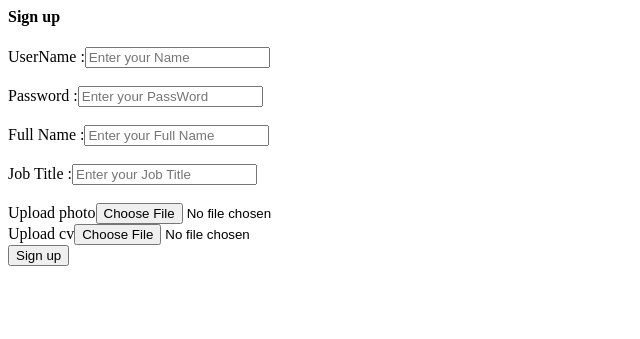
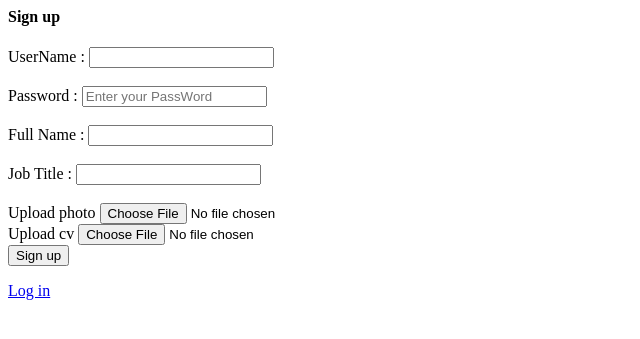
Before and after one commit to AbdelrhamanAmin/tinyhr, a PHP site: page /Views/public/signup.php in a window 1280 px wide. Shown: the top 339 px of the page, without its empty margins (0-640 px from the left). Run offline with PHP 8.4, Linux system fonts and the light colour scheme.

Commit message:
Solve Signup error

```diff
--- a/Views/public/login.php
+++ b/Views/public/login.php
@@ -4,7 +4,6 @@ if (isset($_POST['login']) && !empty($_POST['username']) && !empty($_POST['passw
     $auth= new MemberAuthentication();
 
     if ($auth->is_valid()){
-        // require_once('./Views/member/profile.php');
         header("Refresh:0");
         die();
     }
--- a/Views/public/signup.php
+++ b/Views/public/signup.php
@@ -2,17 +2,17 @@
 if(isset($_POST['signup']) ){
     $ur = new UserRegistration();
     // echo '<pre>' . var_export($ur, true) . '</pre>';
-    if (count($ur->get_errors_list())>0){
-        foreach($ur->get_errors_list() as $error){
+    $errors = $ur->get_errors_list();
+    if (count($errors)>0){
+        foreach($errors as $error){
             echo $error.'<br>';
+
             }
         }
-    // user registered redirect to his profile
+    // user registered redirect to his profile from index
     else {
         // put session id
         header("Refresh:0");
-//        require_once('./Views/member/profile.php');
-    //    var_dump($_SESSION);
         die();
     }
 }
@@ -22,11 +22,18 @@ if(isset($_POST['signup']) ){
 <h4>Sign up</h4>
 
 <form action = "<?php echo $_SERVER['PHP_SELF'] ?> " method = "post" enctype="multipart/form-data">
-    <label>UserName  :</label><input type = "text" name = "username" class = "box" placeholder="Enter your Name" /><br /><br />
-    <label>Password  :</label><input type = "password" name = "password" class = "box" placeholder="Enter your PassWord" /><br/><br />
-    <label>Full Name  :</label><input type = "text" name = "fullname" class = "box" placeholder="Enter your Full Name" /><br/><br />
-    <label>Job Title  :</label><input type = "text" name = "job" class = "box" placeholder="Enter your Job Title" /><br/><br />
-    <label>Upload photo</label><input type="file"  name = "photo" ><br />
-    <label>Upload cv</label><input type="file"  name = "cv" > <br />
+    <label>UserName  :</label>
+    <input type = "text" name = "username" value = "<?php echo (isset($_POST['username']))? $_POST['username'] :""; ?> "class = "box" placeholder="Enter your Name" /><br /><br />
+    <label>Password  :</label>
+    <input type = "password" name = "password" value = "" class = "box" placeholder="Enter your PassWord" /><br/><br />
+    <label>Full Name  :</label>
+    <input type = "text" name = "fullname" value = "<?php echo (isset($_POST['username']))? $_POST['fullname'] :""; ?> " class = "box" placeholder="Enter your Full Name" /><br/><br />
+    <label>Job Title  :</label>
+    <input type = "text" name = "job" class = "box" value = "<?php echo (isset($_POST['username']))? $_POST['job'] :""; ?> " placeholder="Enter your Job Title" /><br/><br />
+    <label>Upload photo</label>
+    <input type="file"  name = "photo" ><br />
+    <label>Upload cv</label>
+    <input type="file"  name = "cv" > <br />
     <input  type = "submit" name = "signup" value="Sign up"><br />
 </form>
+<a href="?login">Log in</a>
```
